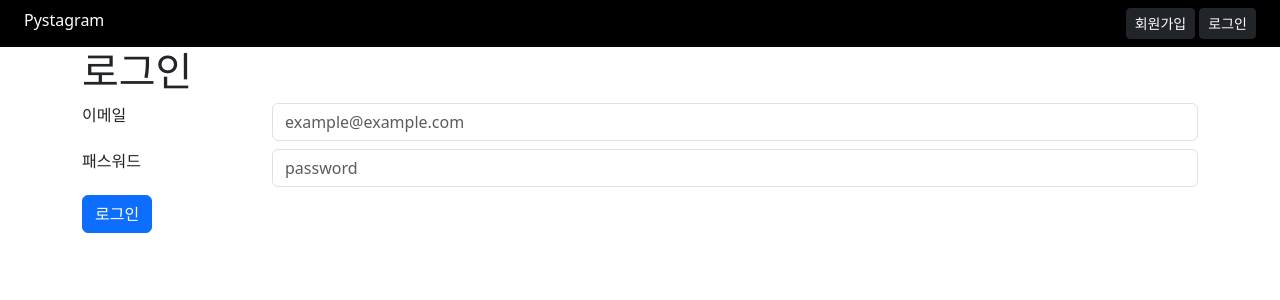
After one commit to Baehyeonu/Django, a Django app: page /login/ in a window 1280 px wide. The commit adds this page. Shown: the top 300 px of the page. Run offline with Django 5.2, Linux system fonts and the light colour scheme; parts of the project's set-up code (start-up, migrations or seed data) failed here and were passed over; some libraries are stand-ins or nearby versions.

Commit message:
feat:Chapter_08 Login, Logout기능 만들기

```diff
--- a/pystagram/config/settings.py
+++ b/pystagram/config/settings.py
@@ -60,7 +60,7 @@ ROOT_URLCONF = "config.urls"
 
 TEMPLATES = [
     {
-        "BACKEND": "django.template.backends.django.DjangoTemplates",
+        'BACKEND': 'django.template.backends.django.DjangoTemplates',
         "DIRS": [
             BASE_DIR / "templates",
         ],
@@ -148,3 +148,6 @@ EMAIL_USE_TLS = True
 EMAIL_PORT = 587
 EMAIL_HOST_USER = SECRET["email"]["user"]
 EMAIL_HOST_PASSWORD = SECRET["email"]["password"]
+
+LOGIN_URL = '/login/'
+LOGOUT_REDIRECT_URL = '/'
--- a/pystagram/config/urls.py
+++ b/pystagram/config/urls.py
@@ -18,7 +18,12 @@ Including another URLconf
 from django.contrib import admin
 from django.urls import path
 from django.views.generic import TemplateView
+
+#로그인, 회원가입
 from member import views as member_views
+#로그아웃
+from django.contrib.auth.views import LogoutView
+from django.urls import include, path
 
 urlpatterns = [
     path("admin/", admin.site.urls),
@@ -26,5 +31,8 @@ urlpatterns = [
     path('signup/', member_views.SignupView.as_view(), name='signup'),
     # path('signup_done/', TemplateView.as_view(template_name='auth/signup_done.html'), name='signup_done')
     path('verify/', member_views.verify_email, name='verify_email'),
+    #로그인
+    path('login/', member_views.LoginView.as_view(), name='login'),
+    path('logout/', LogoutView.as_view(), name = 'logout'),
 
 ]
--- a/pystagram/member/forms.py
+++ b/pystagram/member/forms.py
@@ -1,5 +1,5 @@
 from django import forms
-from django.contrib.auth import get_user_model
+from django.contrib.auth import get_user_model, authenticate
 from django.contrib.auth.forms import UserCreationForm
 
 
@@ -42,3 +42,41 @@ class SignupForm(UserCreationForm):
                 }
             )
         }
+
+class LoginForm(forms.Form):
+    email = forms.CharField(
+        label='이메일',
+        required=True,
+        widget=forms.EmailInput(
+            attrs={
+                'placeholder': 'example@example.com',
+                'class': 'form-control'
+            }
+        )
+    )
+    password = forms.CharField(
+        label='패스워드',
+        required=True,
+        widget=forms.PasswordInput(
+            attrs={
+                'placeholder': 'password',
+                'class': 'form-control'
+            }
+        )
+    )
+
+    def __init__(self, *args, **kwargs):
+        super().__init__(*args, **kwargs)
+        self.user = None
+
+		# 폼의 데이터를 검증하고, 추가적인 처리를 수행합니다.
+    def clean(self):
+        cleaned_data = super().clean()
+        email = cleaned_data.get('email')
+        password = cleaned_data.get('password')
+
+        self.user = authenticate(email=email, password=password)
+
+        if not self.user.is_active:
+            raise forms.ValidationError('유저가 인증되지 않았습니다.')
+        return cleaned_data
--- a/pystagram/member/views.py
+++ b/pystagram/member/views.py
@@ -2,10 +2,12 @@ from django.http import HttpResponseRedirect
 from django.shortcuts import render, get_object_or_404
 from django.urls import reverse_lazy
 from django.views.generic import FormView
-from member.forms import SignupForm
+
+#member에서 불러오는 import
+from member.forms import SignupForm, LoginForm
 
 #User = get_user_model()
-from django.contrib.auth import get_user_model
+from django.contrib.auth import get_user_model, login
 
 #이메일
 from django.core.signing import TimestampSigner, SignatureExpired
@@ -57,3 +59,20 @@ def verify_email(request):
     user.is_active = True
     user.save()
     return render(request, 'auth/email_verified_done.html', {'user': user})
+
+
+class LoginView(FormView):
+    template_name = 'auth/login.html'
+    form_class = LoginForm
+    # TODO: 나중에 메인페이지로 Redirect 시키기
+    success_url = reverse_lazy('login')
+
+    def form_valid(self, form):
+        user = form.user
+        login(self.request, user)
+
+        next_page = self.request.GET.get('next')
+        if next_page:
+            return HttpResponseRedirect(next_page)
+
+        return HttpResponseRedirect(self.get_success_url())
--- /dev/null
+++ b/pystagram/templates/auth/login.html
@@ -0,0 +1,9 @@
+{% extends 'base.html' %}
+{% block content %}
+    <h1 class="title">로그인</h1>
+    <form method="POST">
+        {% csrf_token %}
+        {% include 'include/form.html' %}
+        <button class="btn btn-primary">로그인</button>
+    </form>
+{% endblock %}
--- a/pystagram/templates/base.html
+++ b/pystagram/templates/base.html
@@ -4,12 +4,32 @@
     <head>
         <meta charset="UTF-8">
         <title>Pystagram</title>
-            <link rel="stylesheet" href="{% static 'css/bootstrap.css' %}"></head>
+        <link rel="stylesheet" href="{% static 'css/bootstrap.css' %}">
+    </head>
     <body>
+        <nav class="d-flex justify-content-between py-2 px-4 bg-black text-white">
+            <div>
+                <!-- 메인 연결 -->
+                <a href="" class="text-decoration-none text-white">Pystagram</a>
+            </div>
+            <div class="text-end">
+                {% if request.user.is_authenticated %}
+                    {{ request.user.nickname }}
+                    <form action="{% url 'logout' %}" method="post" class="d-inline ms-2">
+                        {% csrf_token %}
+                        <button class="btn btn-dark btn-sm">로그아웃</button>
+                    </form>
+                {% else %}
+                    <a class="btn btn-dark btn-sm" href="{% url 'signup' %}">회원가입</a>
+                    <a class="btn btn-dark btn-sm" href="{% url 'login' %}">로그인</a>
+                {% endif %}
+            </div>
+
+        </nav>
+
         <div class="container">
             {% block content %}{% endblock %}
         </div>
 
         <script src="{% static 'js/bootstrap.bundle.js' %}"></script>
     </body>
-        </html>
--- /dev/null
+++ b/pystagram/templates/include/form.html
@@ -0,0 +1,15 @@
+{% for field in form %}
+    <div class="form-group row mb-2">
+        <label class="form-label col-md-2" for="{{ field.auto_id }}">{{ field.label }}</label>
+        <div class="col-md-10">
+            {{ field }}
+        </div>
+
+        {% for error in field.errors %}
+            <span class="text-danger">{{ error }}</span>
+        {% endfor %}
+    </div>
+{% endfor %}
+{% for error in form.non_field_errors %}
+    <p class="text-danger">{{ error }}</p>
+{% endfor %}
```
Also changed, not shown: pystagram/templates/auth/signup.html (+1 -16 lines), pystagram/db.sqlite3. Lines whose indentation alone changed are shown as unchanged.
